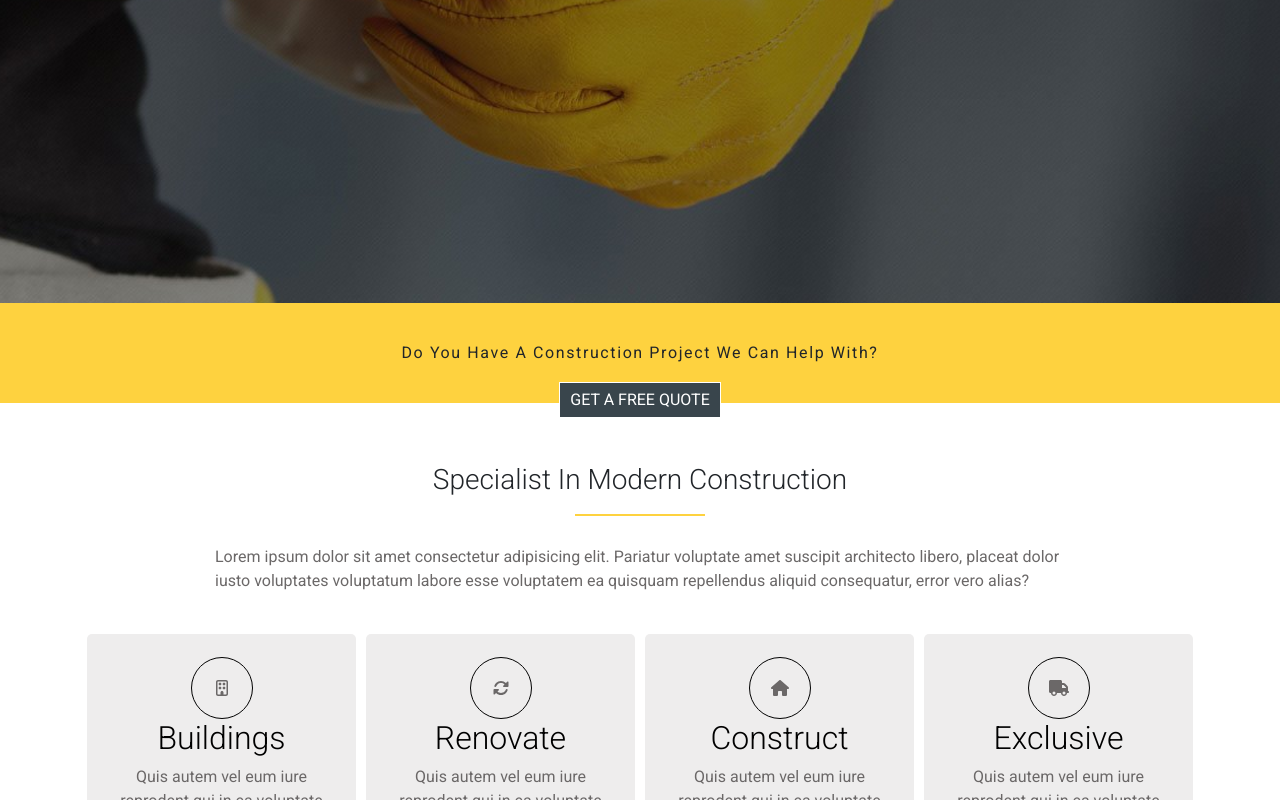
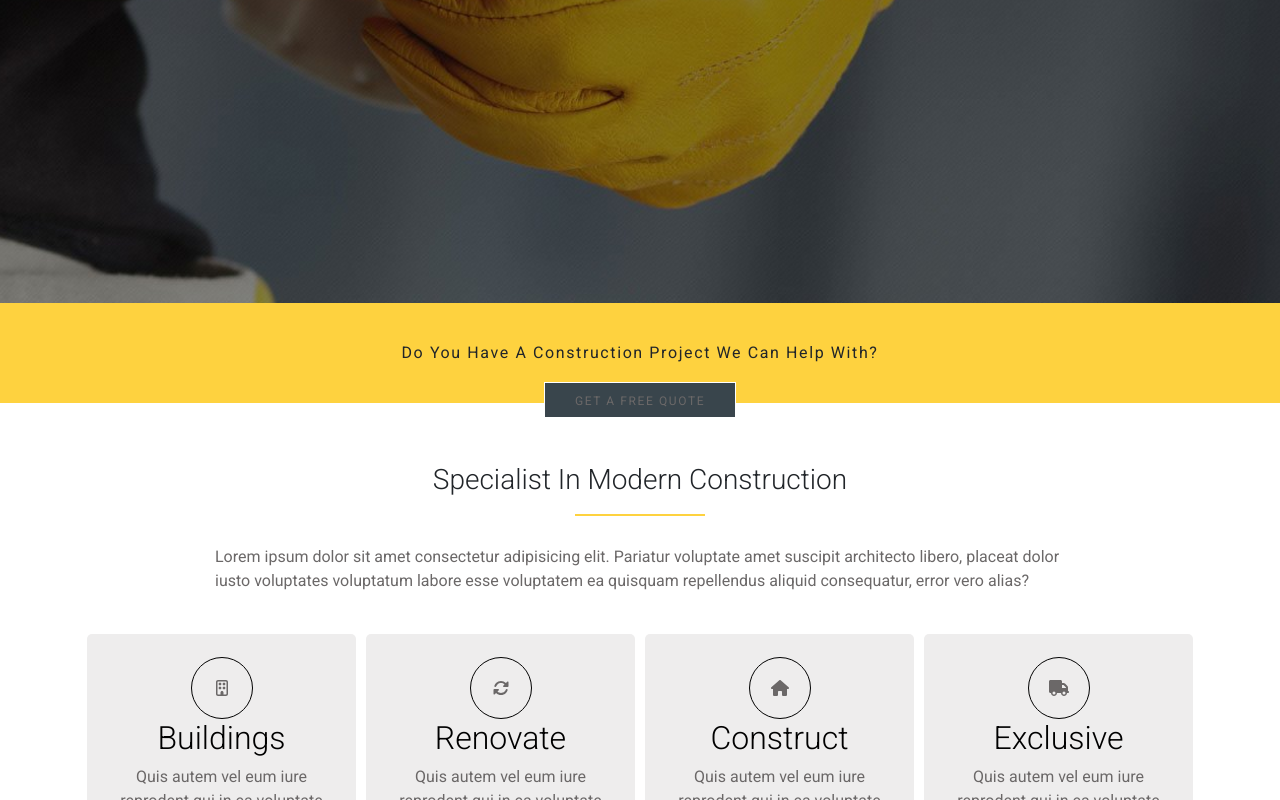
Before and after one commit to GhadeerShamshoum/proj-html-vuejs, a Vue app: page / in a window 1280 px wide. In both pictures the pointer is over the button 640 px from the left and 1197 px from the top of the page. Shown: the part 797-1597 px from the top of the page. Built offline with nearby package versions, Linux system fonts and the light colour scheme.

Commit message:
hover button 4

```diff
--- a/src/components/section/TextUnderSlider.vue
+++ b/src/components/section/TextUnderSlider.vue
@@ -42,9 +42,19 @@ export default {
     bottom:-15px;
     border: 1px solid white;
     background-color: $LimedSpruce;
-    padding: 5px 10px;
+    padding: 5px 30px;
+    &:hover{
+    background-color: $white;
+    transition: all .5s linear;
+    border:2px solid black;
+    }
+    &:hover a{
+      color: $doveGray;
+    }
     a{
       color: $white;
+      font-size: 12px;
+      letter-spacing: 0.1rem;
     }
   }
 }
```
